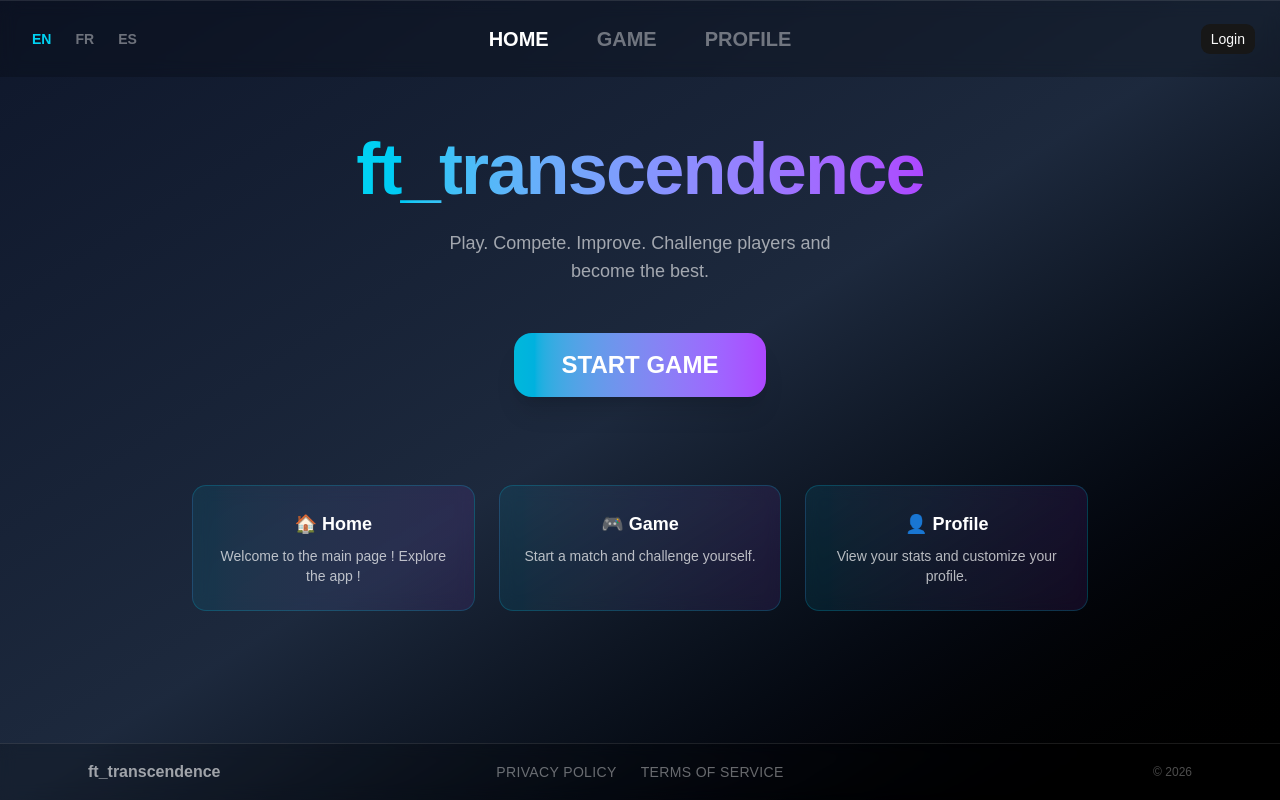
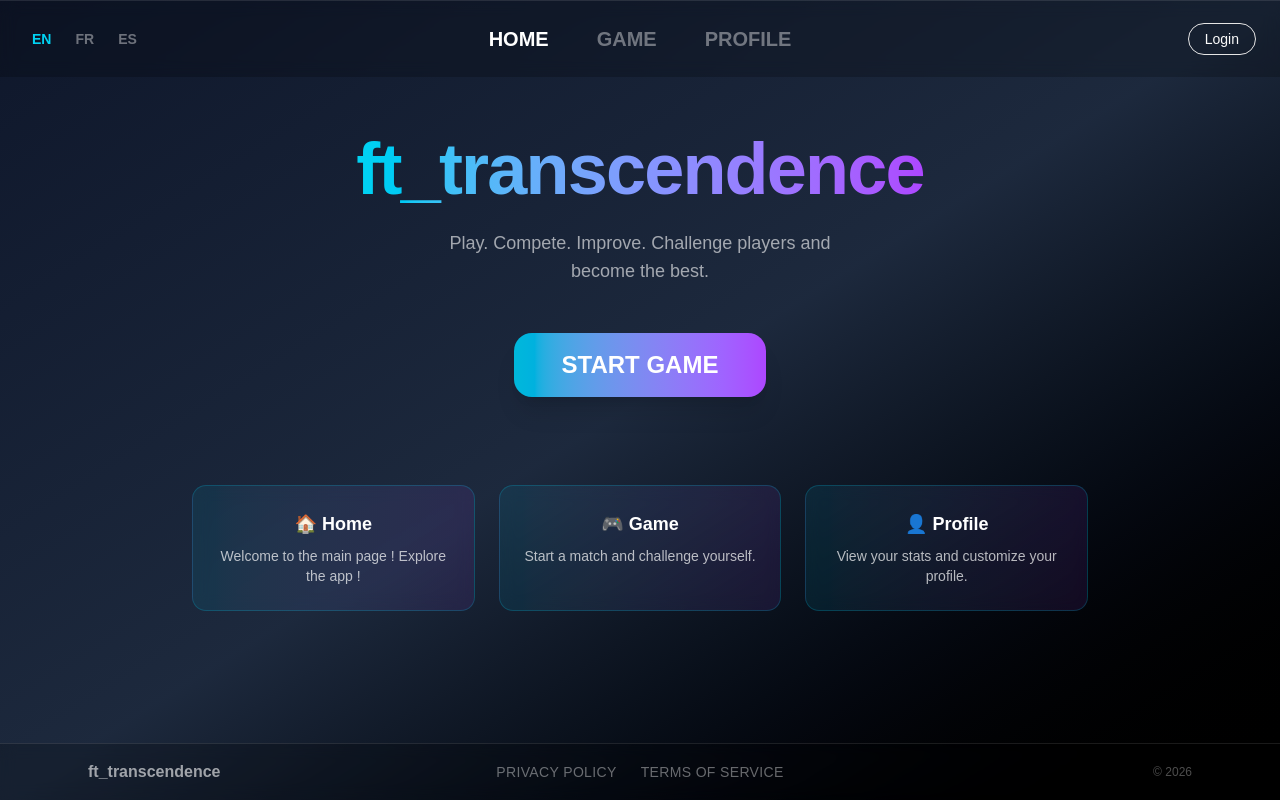
Before and after one commit to team-Segfault-Society-42/Ft_transcendence, a React app in the folder frontend/: page / in a window 1280 px wide. Built offline with nearby package versions, Linux system fonts and the light colour scheme; the HTML template or start-up script is replaced by a standard one.

Commit message:
change button style

```diff
--- a/frontend/src/components/layout/Header.tsx
+++ b/frontend/src/components/layout/Header.tsx
@@ -18,7 +18,11 @@ export default function Header({ onLoginClick }: LoginClick) {
             </div>
 
             <div className="absolute right-6 top-1/2 -translate-y-1/2 ">
-                <Button onClick={onLoginClick} > {t("home.buttons.login")} </Button>
+                <Button
+                    onClick={onLoginClick}
+                    className="px-4 rounded-full bg-transparent border border-border transition-all duration-200 hover:scale-105 hover:bg-white/5"
+                    > {t("home.buttons.login")}
+                </Button>
             </div>
 
                 <nav className="flex justify-center gap-12 font-black uppercase text-xl">
--- a/frontend/src/components/layout/LoginModal.tsx
+++ b/frontend/src/components/layout/LoginModal.tsx
@@ -100,7 +100,7 @@ export default function LoginModal({ isOpen, onClose, onSwitchToSignup }: LoginM
         				    <Button type="submit" className="w-full bg-cyan-600 hover:bg-cyan-500 text-white font-bold py-6 rounded-xl transition-all" disabled={isLoading}>
             			    {isLoading ? t("auth.buttons.loading") : t("auth.buttons.login")}
         				    </Button>
-							<Button type='button' onClick={onSwitchToSignup} >
+							<Button variant="ghost" type='button' onClick={onSwitchToSignup} className="hover:bg-blue-400/20 hover:text-blue-200" >
 								<p> { t("auth.buttons.no_account") } </p>
 							</Button>
 
--- a/frontend/src/components/layout/SignupModal.tsx
+++ b/frontend/src/components/layout/SignupModal.tsx
@@ -114,7 +114,7 @@ return (
         				<Button type="submit" className="w-full bg-cyan-600 hover:bg-cyan-500 text-white font-bold py-6 rounded-xl transition-all" disabled={isLoading}>
             			{isLoading ? t("auth.buttons.loading") : t("auth.buttons.register")}
 						</Button>
-						<Button type='button' onClick={onSwitchToSignin} >
+						<Button variant='ghost' type='button' onClick={onSwitchToSignin} className="hover:bg-blue-400/20 hover:text-blue-200" >
 							<p> { t("auth.buttons.already_account") } </p>
 						</Button>
     				</form>
```
